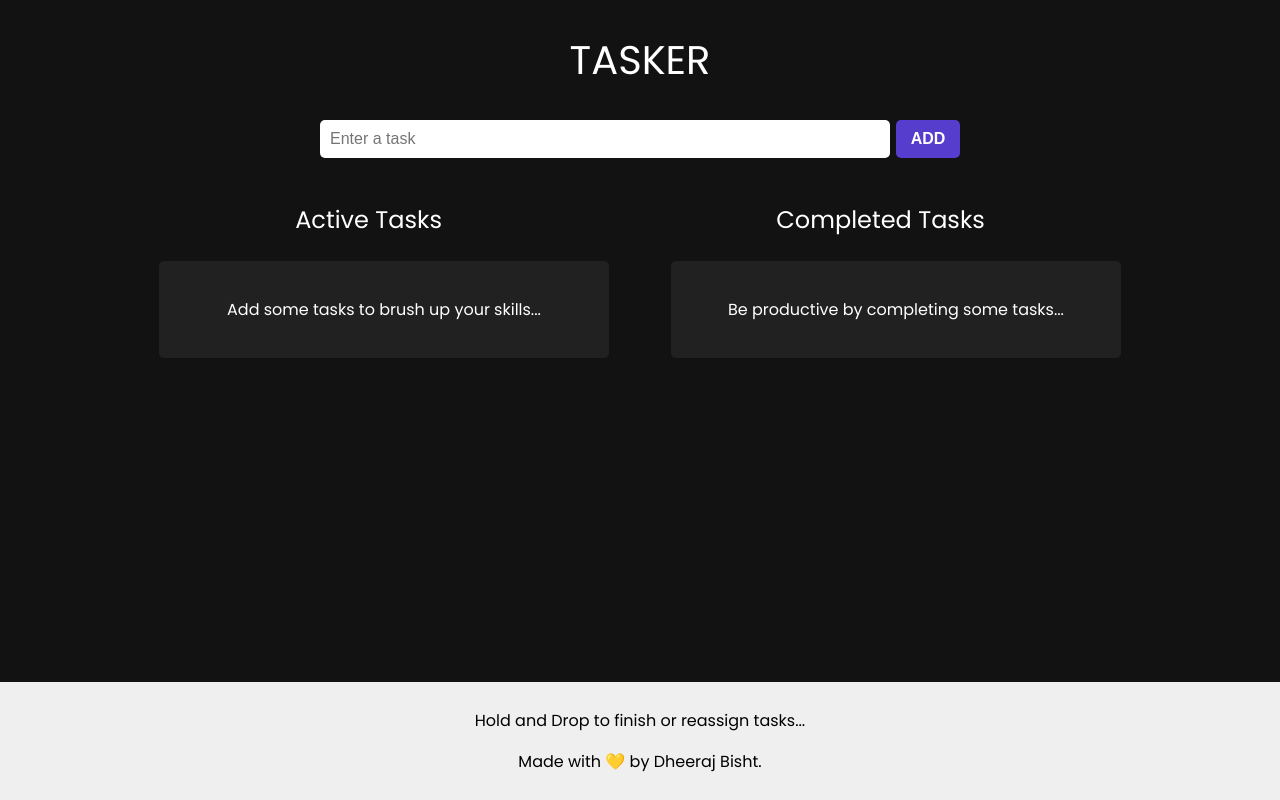
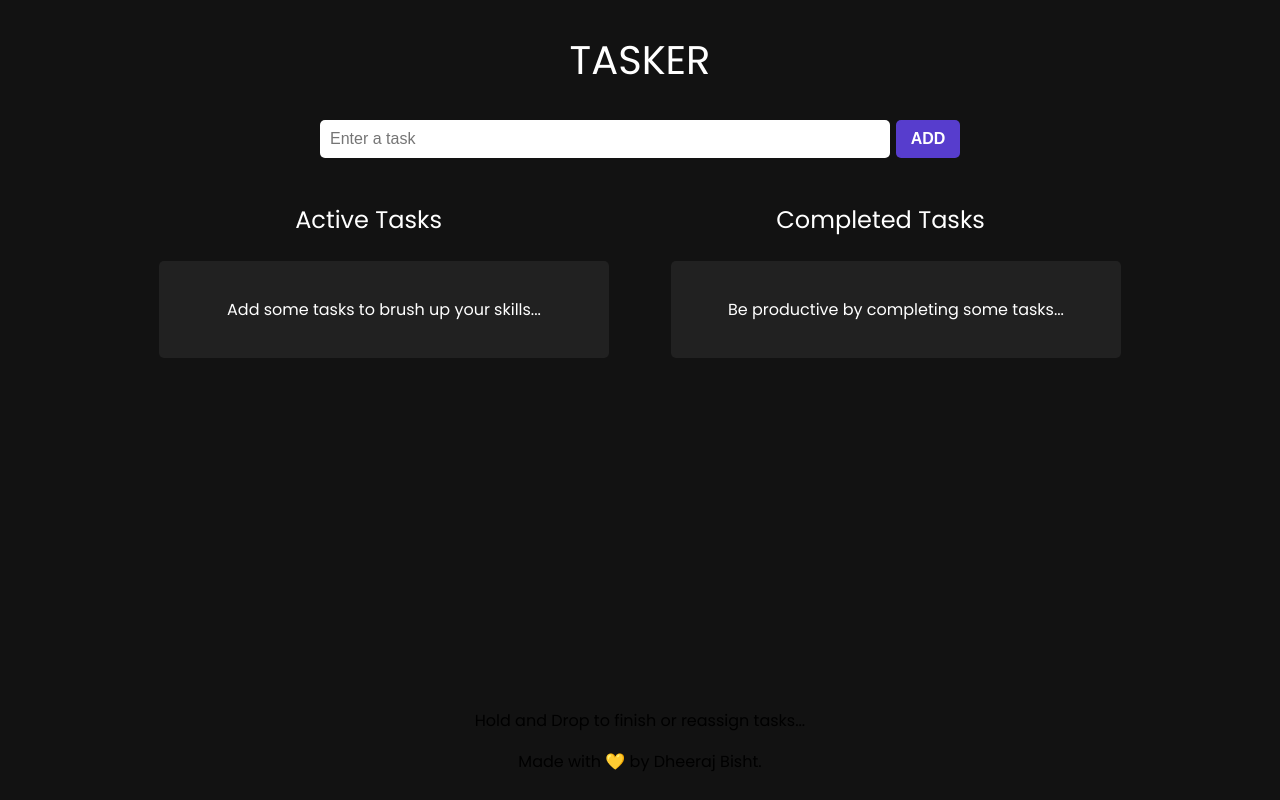
Before and after one commit to deebisht98/Tasker, a React (Create React App) app: page /Tasker in a window 1280 px wide. Built offline with nearby package versions, Linux system fonts and the light colour scheme; the HTML template or start-up script is replaced by a standard one.

Commit message:
ui changes css

```diff
--- a/src/pages/Home/Home.css
+++ b/src/pages/Home/Home.css
@@ -16,11 +16,9 @@
 }
 footer{
   position: fixed;
-  right: 0;
+  width: 90%;
   bottom: 0;
-  left: 0;
   padding: 10px;
-  background-color: #efefef;
   text-align: center;
 }
 @media (max-width: 768px) {
```
